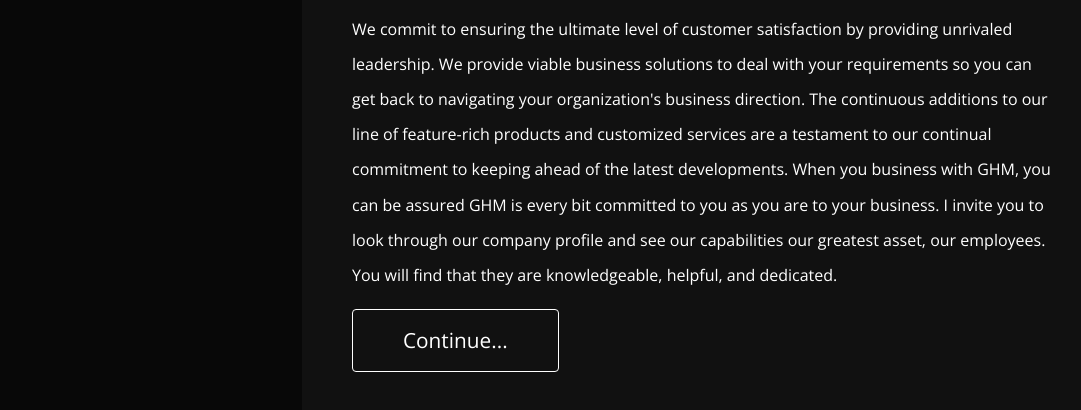
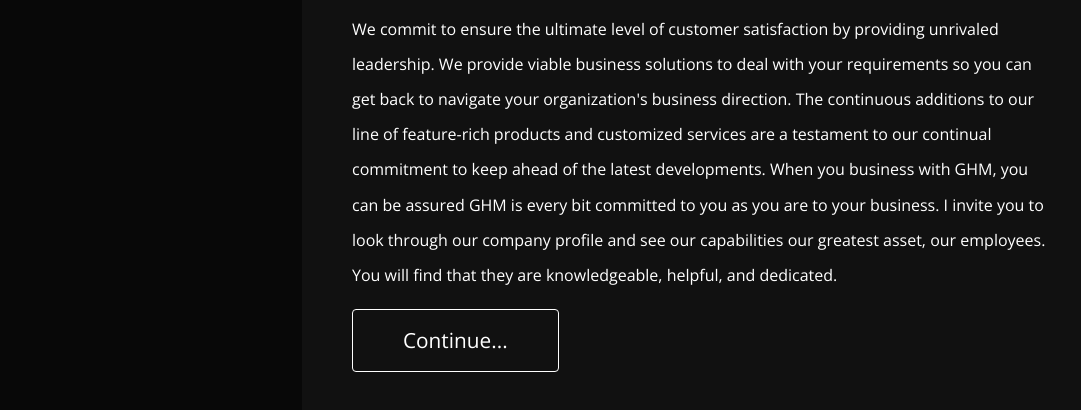
Before and after one commit to salihct/ghmproducts, a plain HTML site: page index.html in a window 1280 px wide. Shown: the part 568-978 px from the top of the page, without its empty margins (18-1099 px from the left). Drawn offline with nearby package versions, Linux system fonts and the light colour scheme.

Commit message:
Update index.html
Spelling correction

```diff
--- a/index.html
+++ b/index.html
@@ -84,9 +84,9 @@
 							<img src="img/GHM_LOGO.png" alt="" class="logo-ghm"><br>
 							<p class="mb-5 tm-font-big">When you choose GHM, you work with some of the finest professionals in the business - professionals who understand your goals and will put their skills and resources to work for you - professionals who will earn your trust and confidence, every day and on every project.
 							</p>
-							<p>We commit to ensuring the ultimate level of customer satisfaction by providing unrivaled leadership.
+							<p>We commit to ensure the ultimate level of customer satisfaction by providing unrivaled leadership.
 
-								We provide viable business solutions to deal with your requirements so you can get back to navigating your organization's business direction. The continuous additions to our line of feature-rich products and customized services are a testament to our continual commitment to keeping ahead of the latest developments. When you business with GHM, you can be assured GHM is every bit committed to you as you are to your business.
+								We provide viable business solutions to deal with your requirements so you can get back to navigate your organization's business direction. The continuous additions to our line of feature-rich products and customized services are a testament to our continual commitment to keep ahead of the latest developments. When you business with GHM, you can be assured GHM is every bit committed to you as you are to your business.
 
 								I invite you to look through our company profile and see our capabilities our greatest asset, our employees. You will find that they are knowledgeable, helpful, and dedicated.</p>
 							<a href="#" class="btn tm-btn tm-font-big" data-nav-link="#tmNavLink2">Continue...</a>
```
